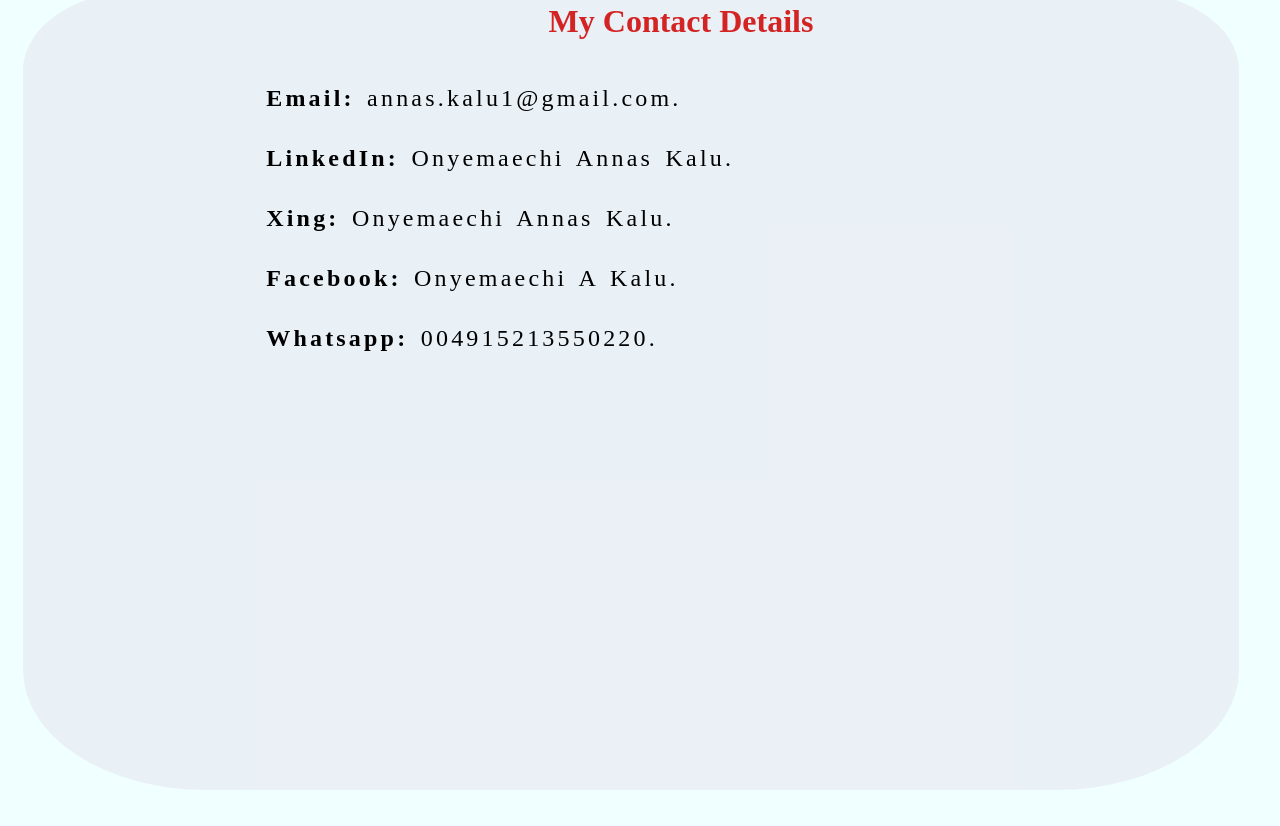
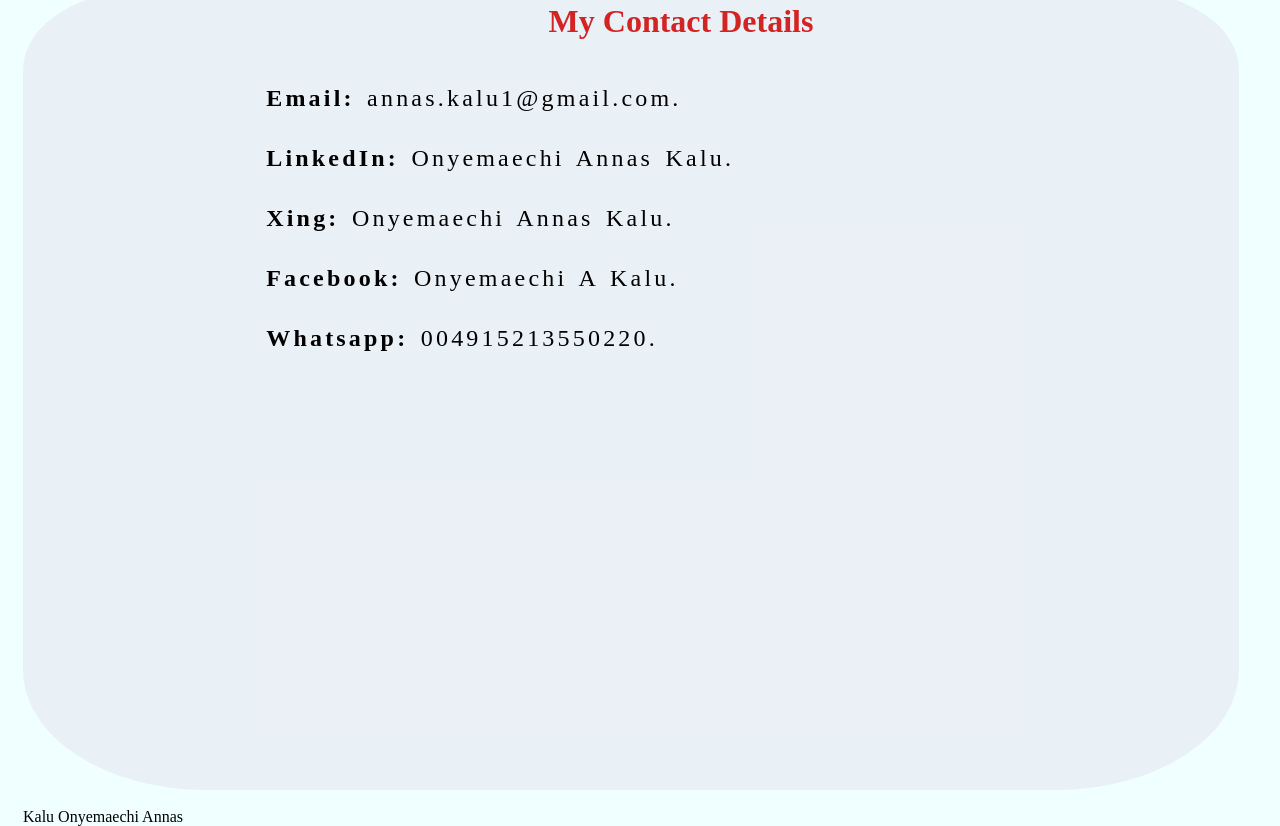
Before and after one commit to annasKalu/portfolio, a plain HTML site: page index.html in a window 1280 px wide. Shown: the part 3839-4665 px from the top of the page. Before the commit the page ends 4629 px from the top, so only its background shows below. Drawn offline with Linux system fonts and the light colour scheme; a web font is replaced by a local one.

Commit message:
index.html

```diff
--- a/index.html
+++ b/index.html
@@ -114,6 +114,9 @@
         </p>
     </div>
 
+    <br>
+    <footer>Kalu Onyemaechi Annas</footer>
+
 
 
 
```
